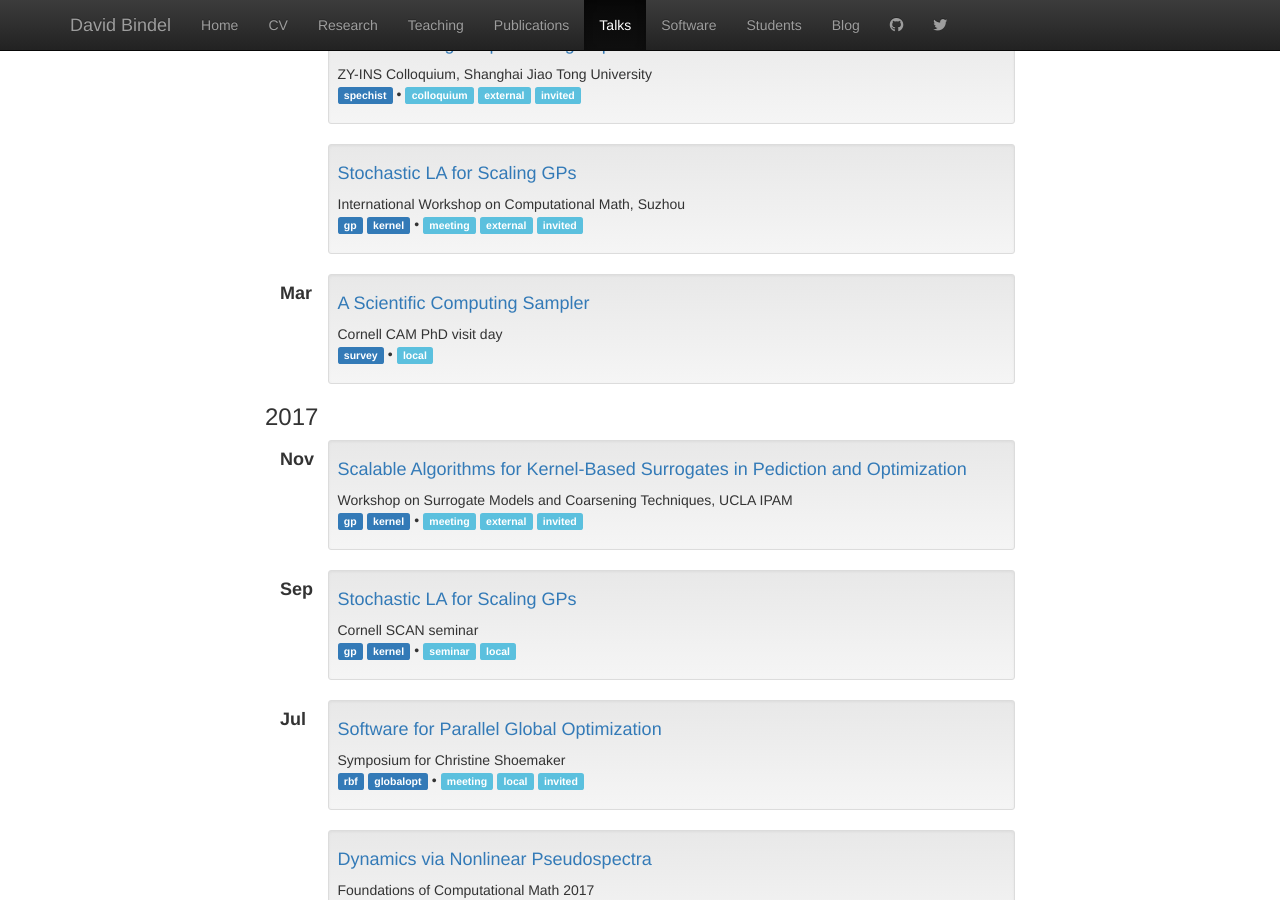
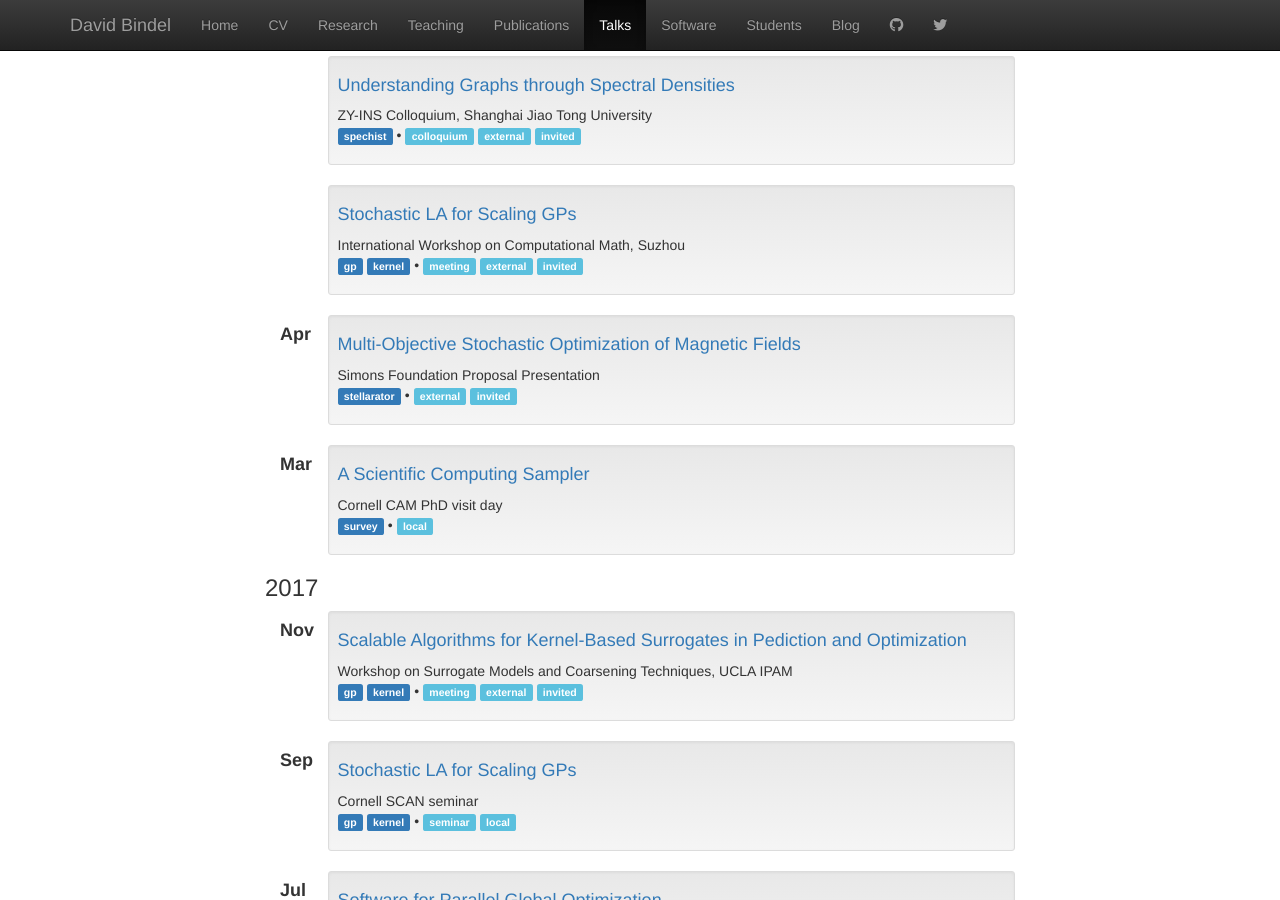
Before and after one commit to dbindel/cornell_web, a Jekyll site: the page built from talks.html, in a window 1280 px wide and 900 px high, scrolled down 1610 px. Built offline with Jekyll 4.4.1, drawn with Linux system fonts in a browser that asks for light colours; nearby versions of some CDN libraries.

Commit message:
Update presentations with Simons proposal pitch.

```diff
--- a/_data/present.yml
+++ b/_data/present.yml
@@ -1015,6 +1015,12 @@
   where: Cornell CAM PhD visit day
   type: [local]
 -
+  file: 2018-04-simons/Simons-Bindel.pdf
+  title: "Multi-Objective Stochastic Optimization of Magnetic Fields"
+  tags: [stellarator]
+  where: Simons Foundation Proposal Presentation
+  type: [external, invited]
+-
   file: 2018-06-suzhou/suzhou-jun18.pdf
   title: "Stochastic LA for Scaling GPs"
   tags: [gp, kernel]
```
